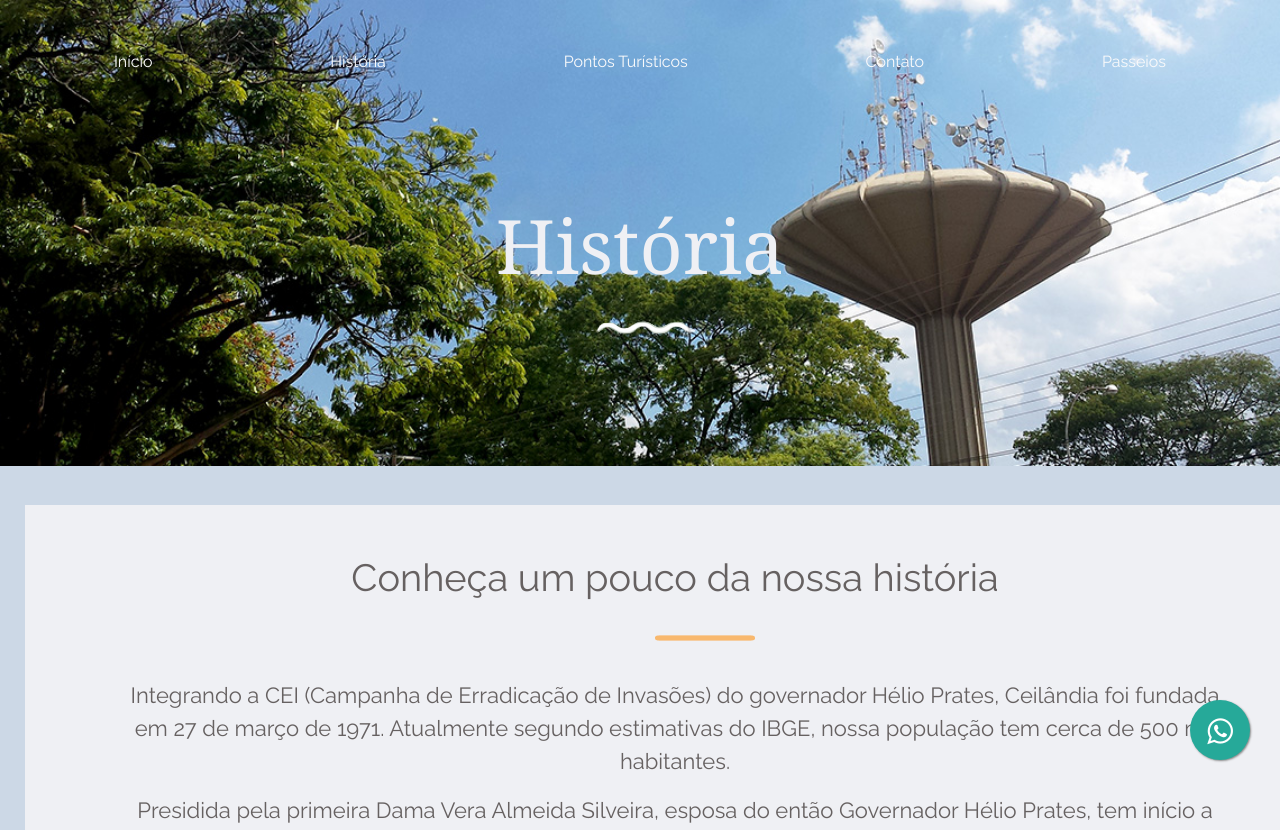
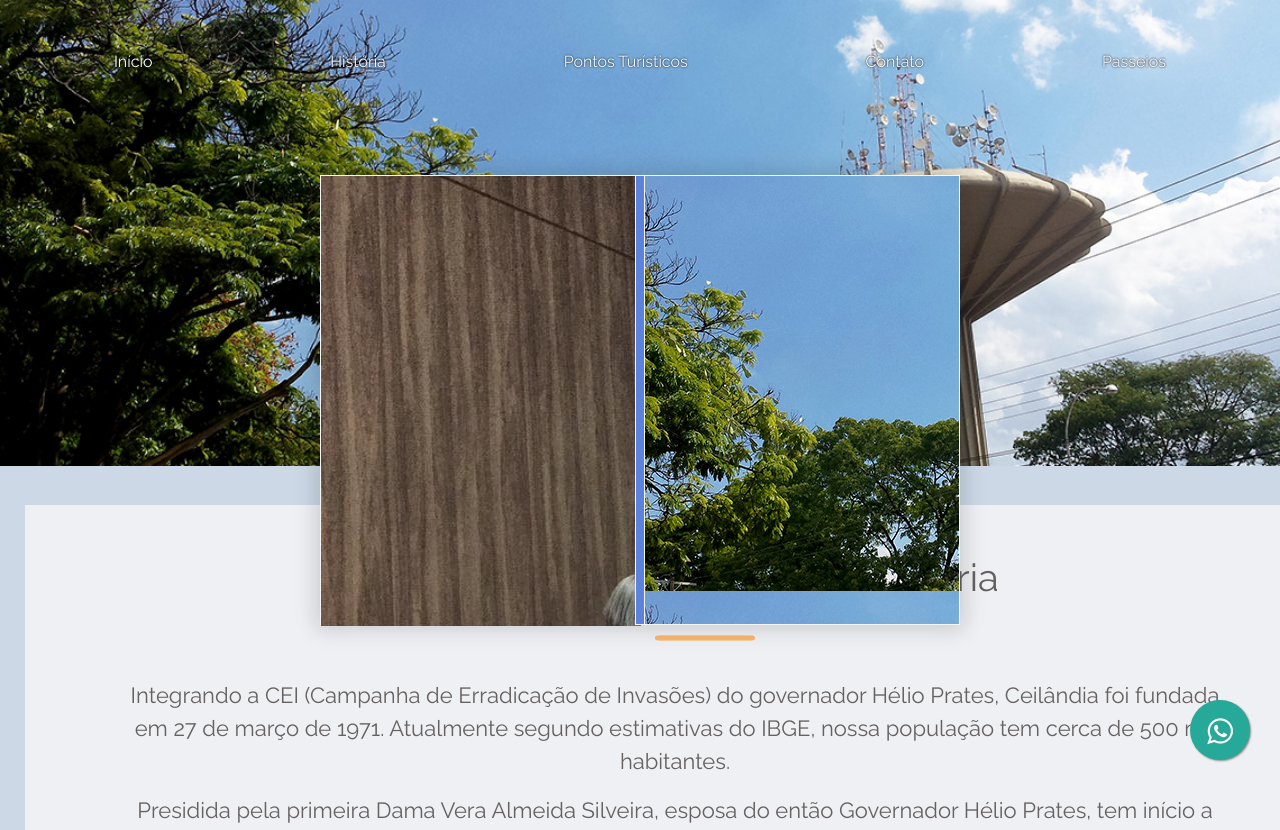
Before and after one commit to Sirgudson/projetoceilandia, a PHP site: page /VIEW/historia.php in a window 1280 px wide; the page is wider, and only the part inside the window is pictured. Shown: the top 830 px of that part. Run offline with PHP 8.4, Linux system fonts and the light colour scheme; some libraries are stand-ins or nearby versions.

Commit message:
Adicionando função para comparar imgens

```diff
--- a/CSS/style.css
+++ b/CSS/style.css
@@ -52,6 +52,7 @@
     font-style: normal;
     color: #fafafb;
     text-decoration: none;
+    text-shadow: 0 0 2px #000;
 }
 
 .container-index{
@@ -319,7 +320,7 @@
     grid-area: box-history2;
 }
 
-/*.container-compare {
+.container-compare {
     position: absolute;
     top: 50%;
     left: 50%;
@@ -377,7 +378,7 @@
     background: #e25a5a;
     border: 1px solid #e25a5a;
     transition:all 300ms ease-in-out;
-}*/
+}
 
 /* ------ FOOTER ------ */
 .box-footer {
--- a/JS/function.js
+++ b/JS/function.js
@@ -1,7 +1,7 @@
 document.querySelector(".compare #compare-ip").addEventListener("input",function(e){
-  document.querySelector(".compare .before .after").getElementsByClassName.width = (+e.target.value) + "px";
+  document.querySelector(".compare .before .after").style.width = (+e.target.value) + "px";
 });
 
 document.querySelector(".compare #compare-ip").addEventListener("change",function(e){
-  document.querySelector(".compare .before .after").getElementsByClassName.width = (+e.target.value) + "px";
+  document.querySelector(".compare .before .after").style.width = (+e.target.value) + "px";
 });
--- a/VIEW/historia.php
+++ b/VIEW/historia.php
@@ -41,14 +41,14 @@
 
             </p>
         </div>
-        <!--<div class="container-compare">
+        <div class="container-compare">
             <div class="compare">
                 <div class="before">
                     <div class="after"></div>
                 </div>
                 <input type="range" min="0" max="640" step="10" id="compare-ip">
             </div>
-        </div>-->
+        </div>
     </div>
 
     <!-- FOOTER -->
```
